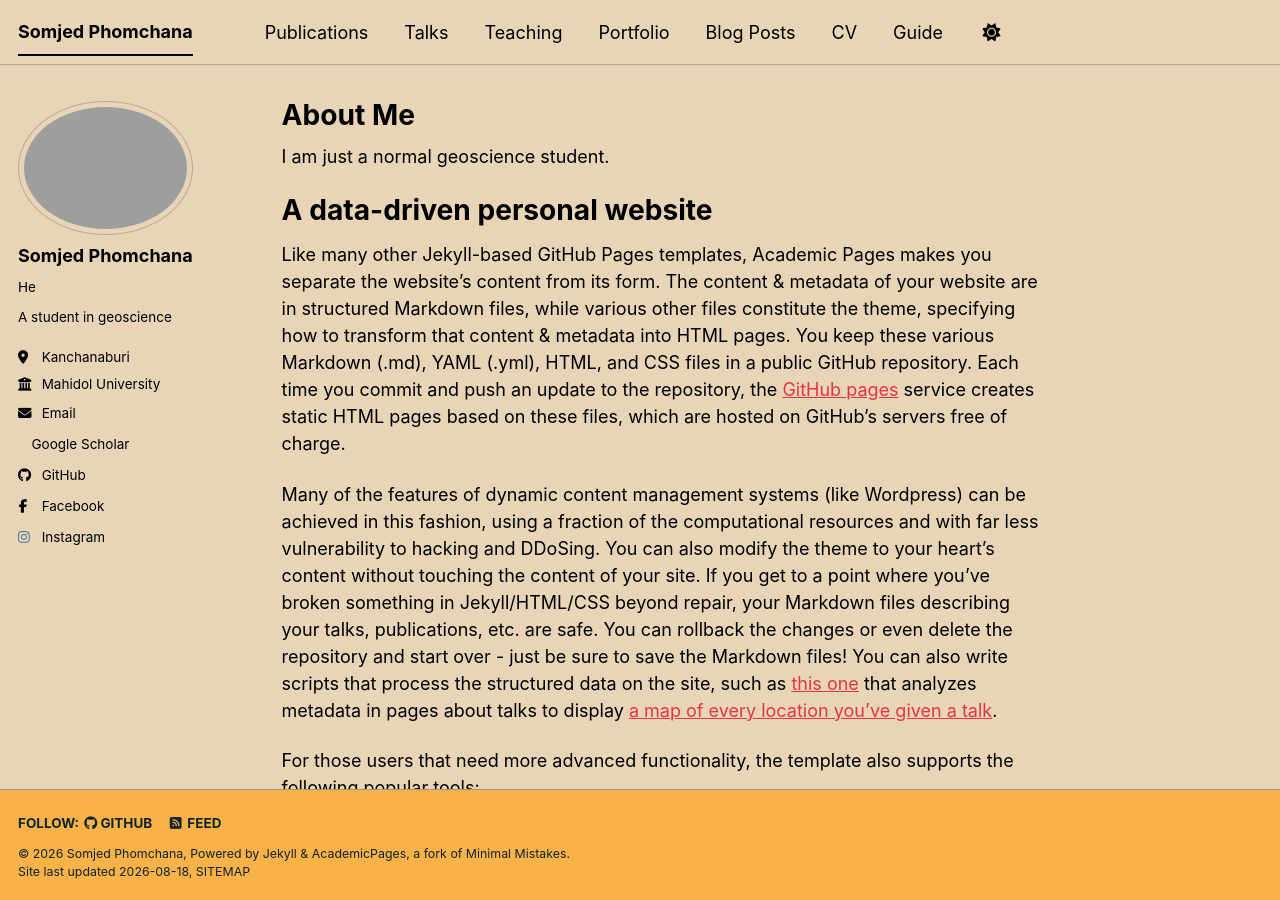
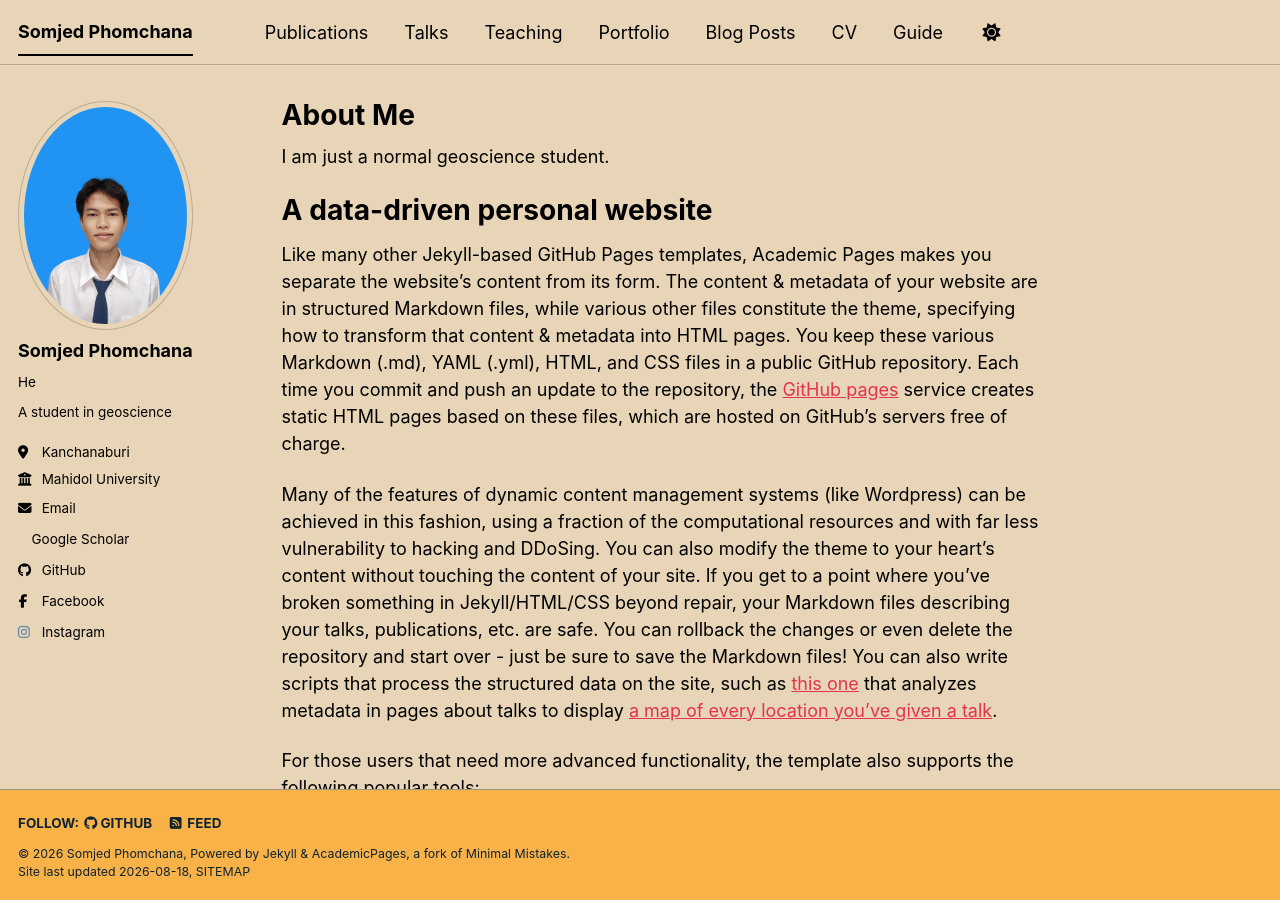
Before and after one commit to somjed4546-ctrl/somjed4546-ctrl.github.io, a Jekyll site: the page built from _pages/about.md, in a window 1280 px wide and 900 px high. Built offline with Jekyll 4.4.1, drawn with Linux system fonts in a browser that asks for light colours; a style sheet for code colours, icons or effects is not loaded.

Commit message:
Update avatar filename in _config.yml

```diff
--- a/_config.yml
+++ b/_config.yml
@@ -23,7 +23,7 @@ repository               : "somjed4546-ctrl/somjed4546-ctrl.github.io"
 #               Additional customization can be done by editing /_includes/author-profile.html
 author:
   # Biographic information
-  avatar           : "somjed4546-ctrl"
+  avatar           : "somjed4546-ctrl.png"
   name             : "Somjed Phomchana"
   pronouns         : "He"
   bio              : "A student in geoscience"
```
